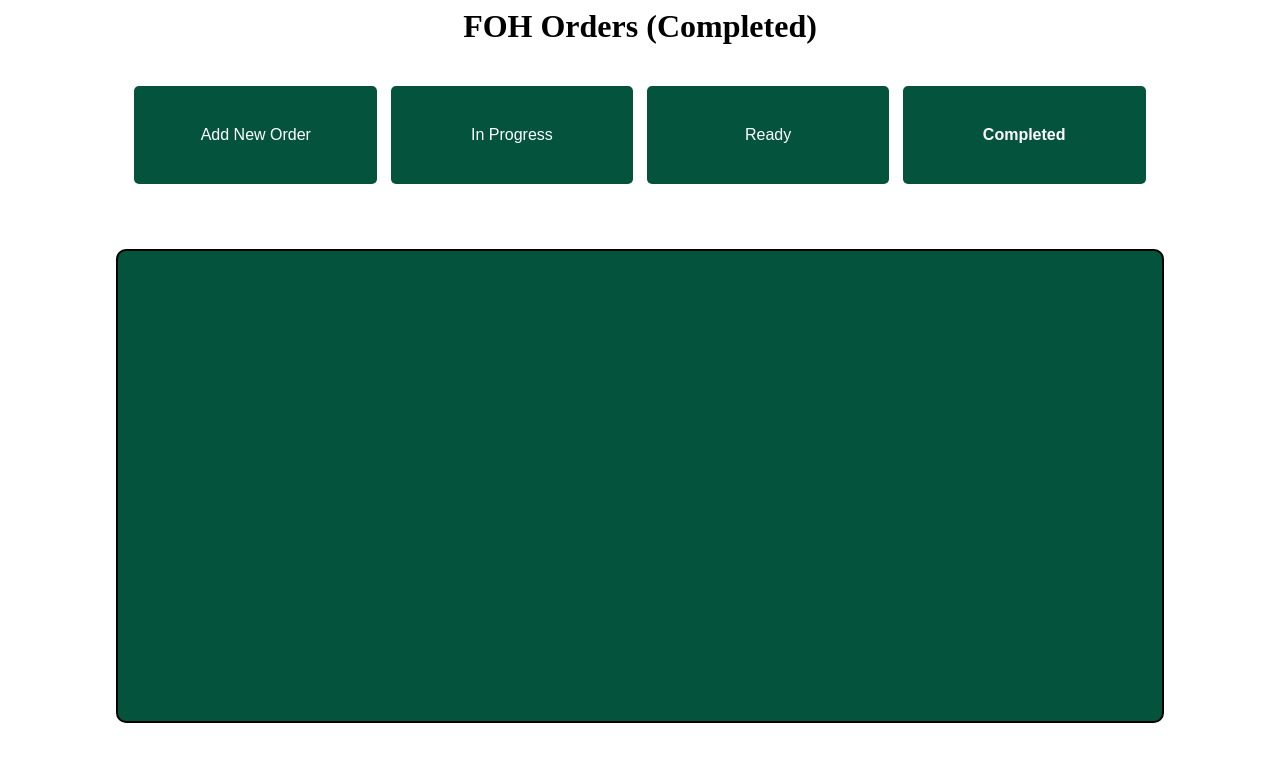
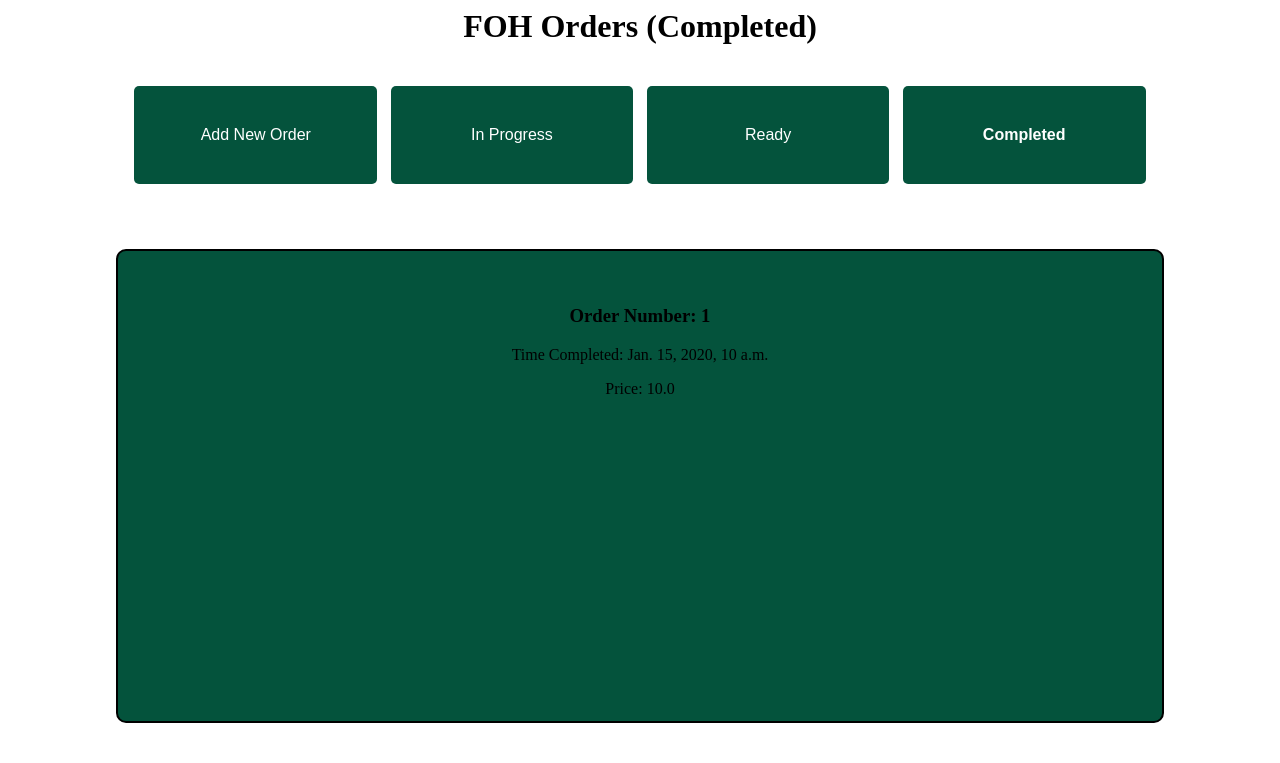
Before and after one commit to DanK2002/Senior-Project, a Django app: page /basic/completed/ in a window 1280 px wide. Shown: the top 763 px of the page. Run offline with Django 5.2, Linux system fonts and the light colour scheme; tables that the repository leaves empty hold one stand-in row (values such as "Sample post").

Commit message:
added data to the In progress and Completed Page, filtered

```diff
--- a/basic/models.py
+++ b/basic/models.py
@@ -31,7 +31,7 @@ class Order(models.Model):
     number = models.IntegerField()
     time_est = models.DateTimeField()
     time_submitted = models.DateTimeField()
-    time_completed = models.DateTimeField(null=True)
+    time_completed = models.DateTimeField(blank=True)
     foods = models.ManyToManyField('Food', blank=False)
     meals = models.ManyToManyField('Meal', blank=False)
     price = models.FloatField(null=False)
--- a/basic/templates/basic/completed.html
+++ b/basic/templates/basic/completed.html
@@ -61,7 +61,19 @@
     </div>
 
     <div class="large-box">
-
+        <div class="orders-container">
+            {% if completed_orders %}
+                {% for order in completed_orders %}
+                    <div class="order">
+                        <h3><b>Order Number: {{ order.number }}</b></h3>
+                        <p>Time Completed: {{ order.time_completed}}</p>
+                        <p>Price: {{ order.price}}</p>
+                    </div>
+                {% endfor %}
+            {% else %}
+                <p>No orders in progress.</p>
+            {% endif %}
+        </div>
     </div>
 
     <div class="button-container2">
--- a/basic/views.py
+++ b/basic/views.py
@@ -256,13 +256,25 @@ def addneworder(request):
     return render(request, "basic/addneworder.html")
 
 def inprogress(request):
-    return render(request, "basic/inprogress.html")
+    in_progress_orders = Order.objects.filter(time_completed__isnull=True)
+    return render(
+        request,
+        "basic/inprogress.html",
+        {
+            'in_progress_orders': in_progress_orders
+        })
 
 def ready(request):
     return render(request, "basic/ready.html")
 
 def completed(request):
-    return render(request, "basic/completed.html")
+    completed_orders = Order.objects.filter(time_completed__isnull=False)
+    return render(
+        request,
+        "basic/completed.html",
+        {
+            'completed_orders': completed_orders
+        })
 
 def clockin_out(request):
     employee_list = Employee.objects.all()
```
Also changed, not shown: basic/templates/basic/inprogress.html (+12 -1 lines).
